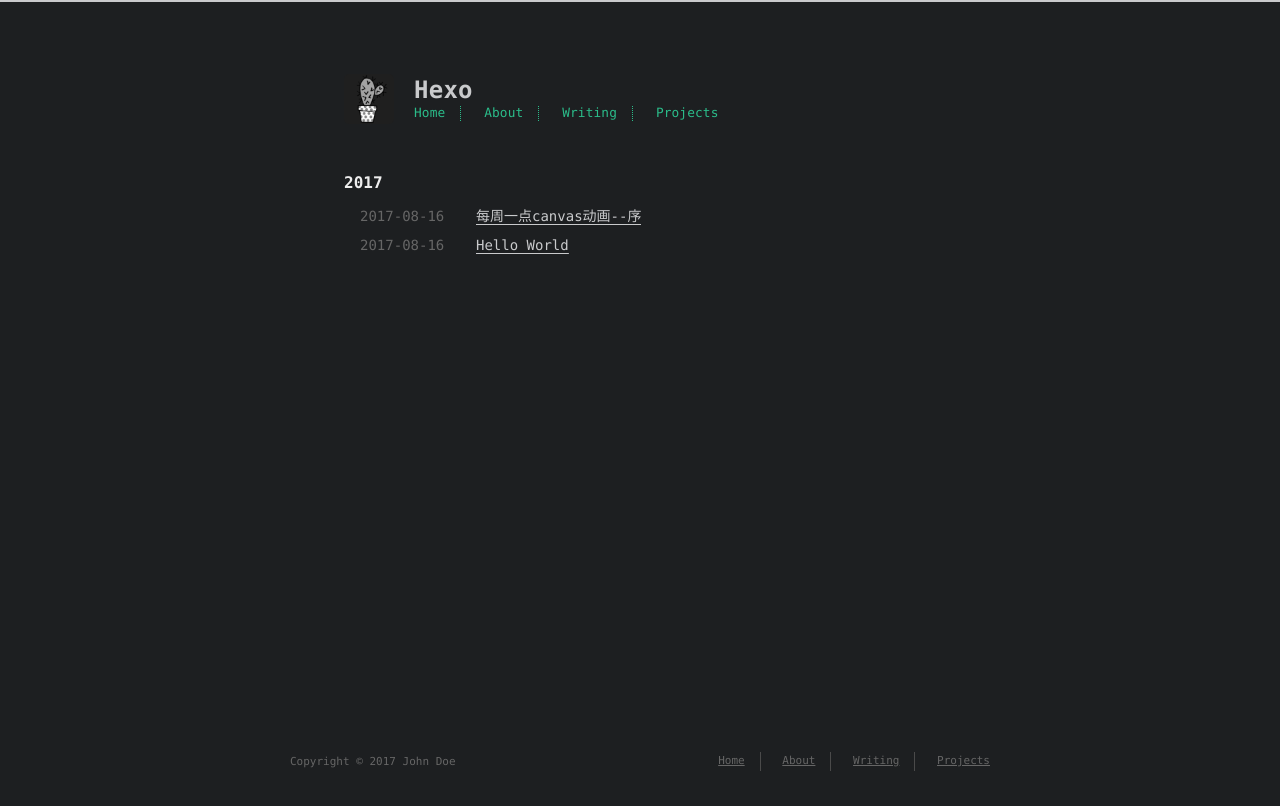
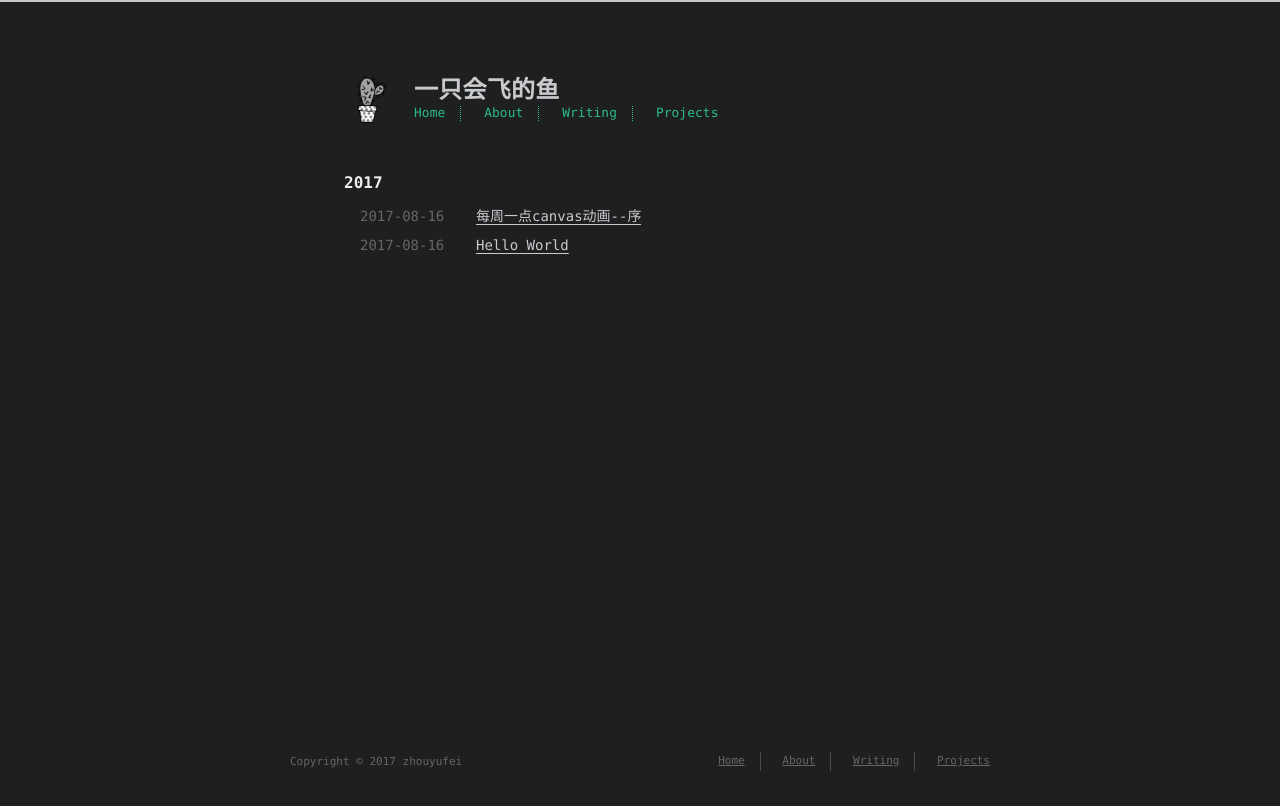
Before and after one commit to supperjet/supperjet.github.io, a plain HTML site: page archives/2017/08/index.html in a window 1280 px wide. Drawn offline with Linux system fonts and the light colour scheme; a web font is replaced by a local one.

Commit message:
Site updated: 2017-08-16 15:12:16

```diff
--- a/archives/2017/08/index.html
+++ b/archives/2017/08/index.html
@@ -7,11 +7,11 @@
     <meta name="HandheldFriendly" content="True">
     <meta name="viewport" content="width=device-width, initial-scale=1, maximum-scale=1" />
     <meta property="og:type" content="website">
-<meta property="og:title" content="Hexo">
+<meta property="og:title" content="一只会飞的鱼">
 <meta property="og:url" content="http://yoursite.com/archives/2017/08/index.html">
-<meta property="og:site_name" content="Hexo">
+<meta property="og:site_name" content="一只会飞的鱼">
 <meta name="twitter:card" content="summary">
-<meta name="twitter:title" content="Hexo">
+<meta name="twitter:title" content="一只会飞的鱼">
 
 
 
@@ -31,7 +31,7 @@
 
 
     <!-- title -->
-    <title>Hexo</title>
+    <title>一只会飞的鱼</title>
     <!-- styles -->
     <link rel="stylesheet" href="/css/style.css">
     <!-- rss -->
@@ -51,7 +51,7 @@
 
 
     <div id="title">
-      <h1>Hexo</h1>
+      <h1>一只会飞的鱼</h1>
     </div>
   </a>
   <div id="nav">
@@ -129,7 +129,7 @@
 
     <footer id="footer">
   <div class="footer-left">
-    Copyright &copy; 2017 John Doe
+    Copyright &copy; 2017 zhouyufei
   </div>
   <div class="footer-right">
     <nav>
```
Also changed, not shown: 2017/08/16/hello-world/index.html (+3 -3 lines), 2017/08/16/每周一点canvas动画-序/index.html (+3 -3 lines), archives/2017/index.html (+6 -6 lines), archives/index.html (+6 -6 lines), index.html (+6 -6 lines).
